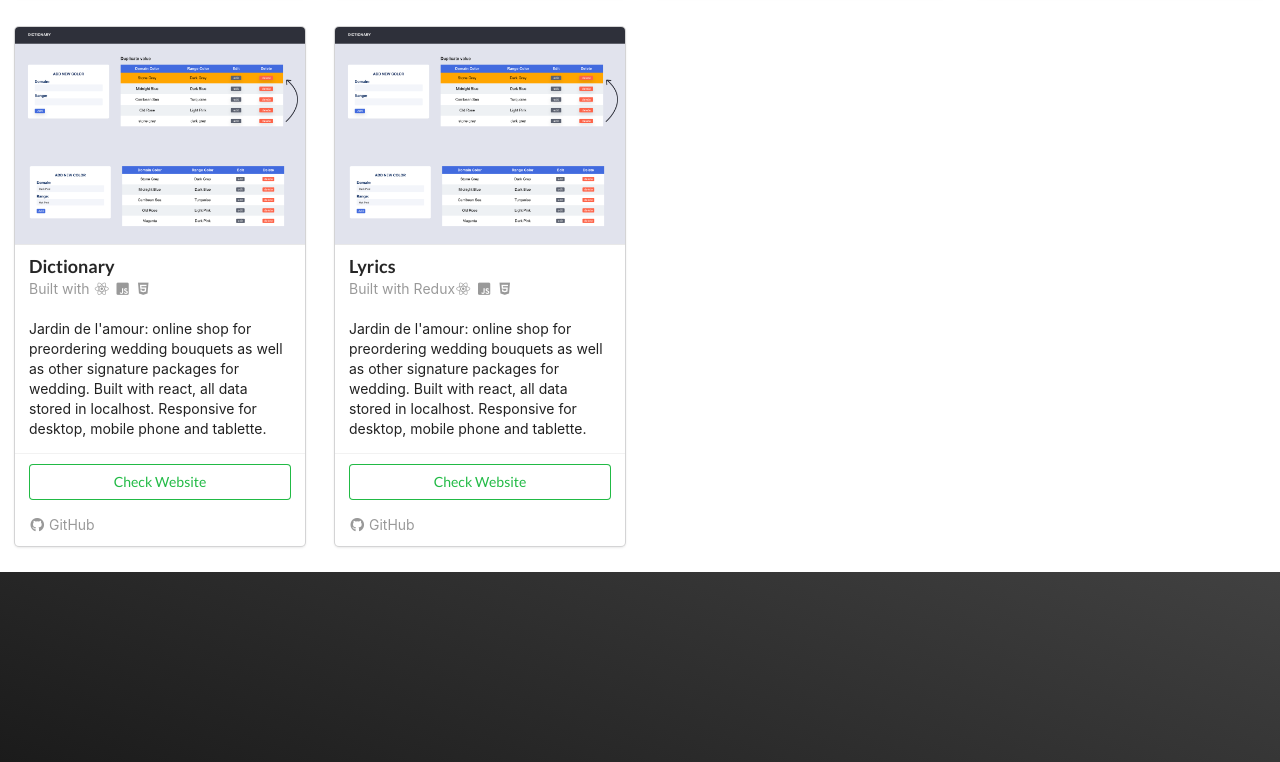
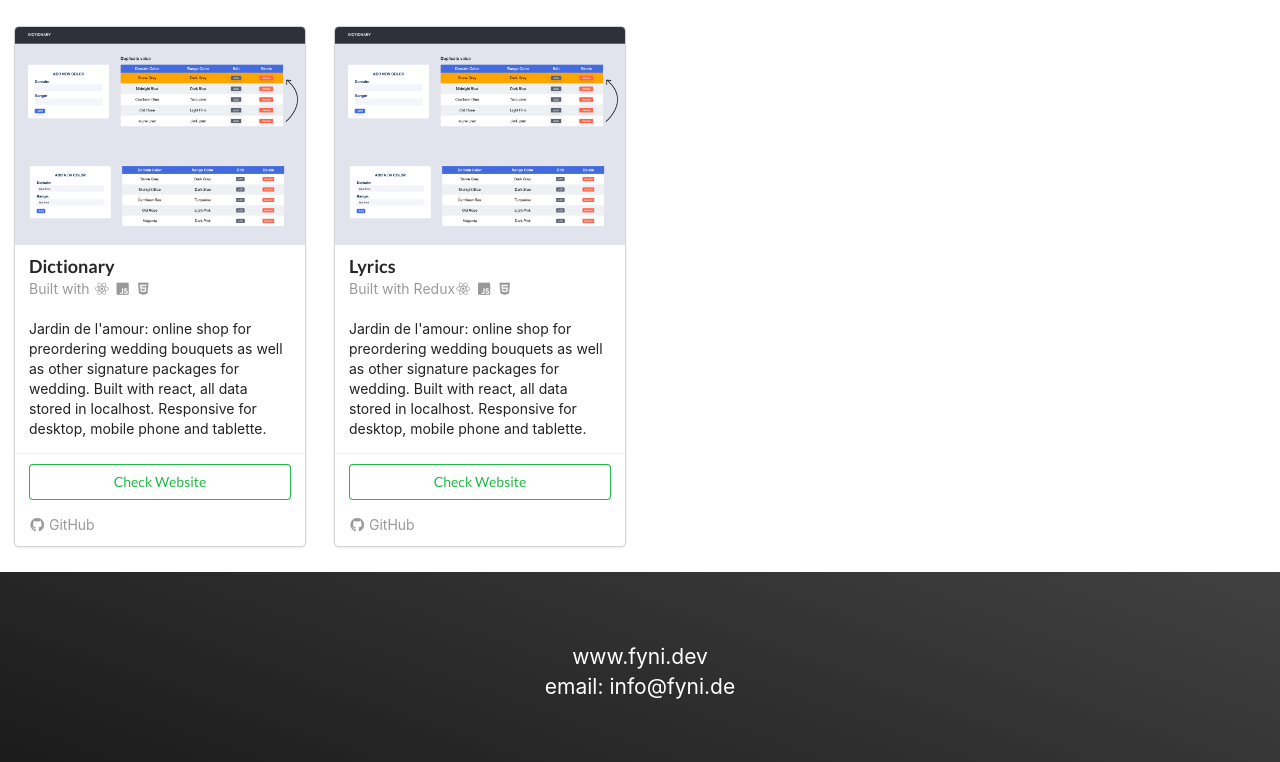
Before and after one commit to maemeier/portfolio, a React (Create React App) app: page /coding in a window 1280 px wide. Shown: the part 1040-1802 px from the top of the page. Built offline with nearby package versions, Linux system fonts and the light colour scheme.

Commit message:
fix style

```diff
--- a/src/components/footer.js
+++ b/src/components/footer.js
@@ -6,7 +6,12 @@ const Footer = () => {
     <div>
       <div className="container">
         <div className="footerBg">
-          <div className="footerBg-background"></div>
+          <div className="footerBg-background">
+            <p className="footText">
+              www.fyni.dev <br />
+              email: info@fyni.de
+            </p>
+          </div>
         </div>
       </div>
     </div>
--- a/src/pages/coding.js
+++ b/src/pages/coding.js
@@ -9,7 +9,7 @@ const Coding = () => {
   return (
     <div>
       <Header />
-      <Title title={"Poject coding"} />
+      <Title title={"CODING PROJECTS"} />
       <Card />
       <Footer />
     </div>
--- a/src/style.css
+++ b/src/style.css
@@ -184,12 +184,13 @@ div.content {
 
 /* Skills*/
 .content-center {
-  width: 60vw;
+  width: 90vw;
   margin: 0 auto;
   display: grid;
   grid-template-columns: repeat(auto-fit, minmax(255px, 1fr));
   grid-row-gap: 2rem;
   grid-column-gap: 50px;
+  max-width: 70rem;
 }
 .fullstackLogo {
   margin: auto;
@@ -205,6 +206,7 @@ div.content {
   margin: auto;
   align-items: center;
   width: 100%;
+
   border-radius: 10px;
   box-shadow: 0 4px 8px 0 rgba(0, 0, 0, 0.2), 0 6px 20px 0 rgba(0, 0, 0, 0.19);
 }
@@ -343,6 +345,12 @@ div.info {
   background: linear-gradient(200deg, var(--lightBlack), var(--mainBlack));
   z-index: -1;
 }
+.footText {
+  color: white;
+  font-size: 1.1rem;
+  text-align: center;
+  padding: 2rem 0;
+}
 
 /* end footer*/
 
@@ -472,6 +480,16 @@ div.info {
     position: relative;
     width: 100%;
   }
+
+  .content-center {
+    width: 60vw;
+    margin: 0 auto;
+    display: grid;
+    grid-template-columns: repeat(auto-fit, minmax(255px, 1fr));
+    grid-row-gap: 2rem;
+    grid-column-gap: 50px;
+    max-width: 70rem;
+  }
   div.content1 {
     width: 900vw;
     max-width: 900px;
@@ -502,6 +520,12 @@ div.info {
     grid-column-gap: 50px;
     padding-top: 20px;
   }
+  .footText {
+    color: white;
+    font-size: 1.5rem;
+    text-align: center;
+    padding: 5rem 0 0 0;
+  }
 }
 
 /* Header*/
```
